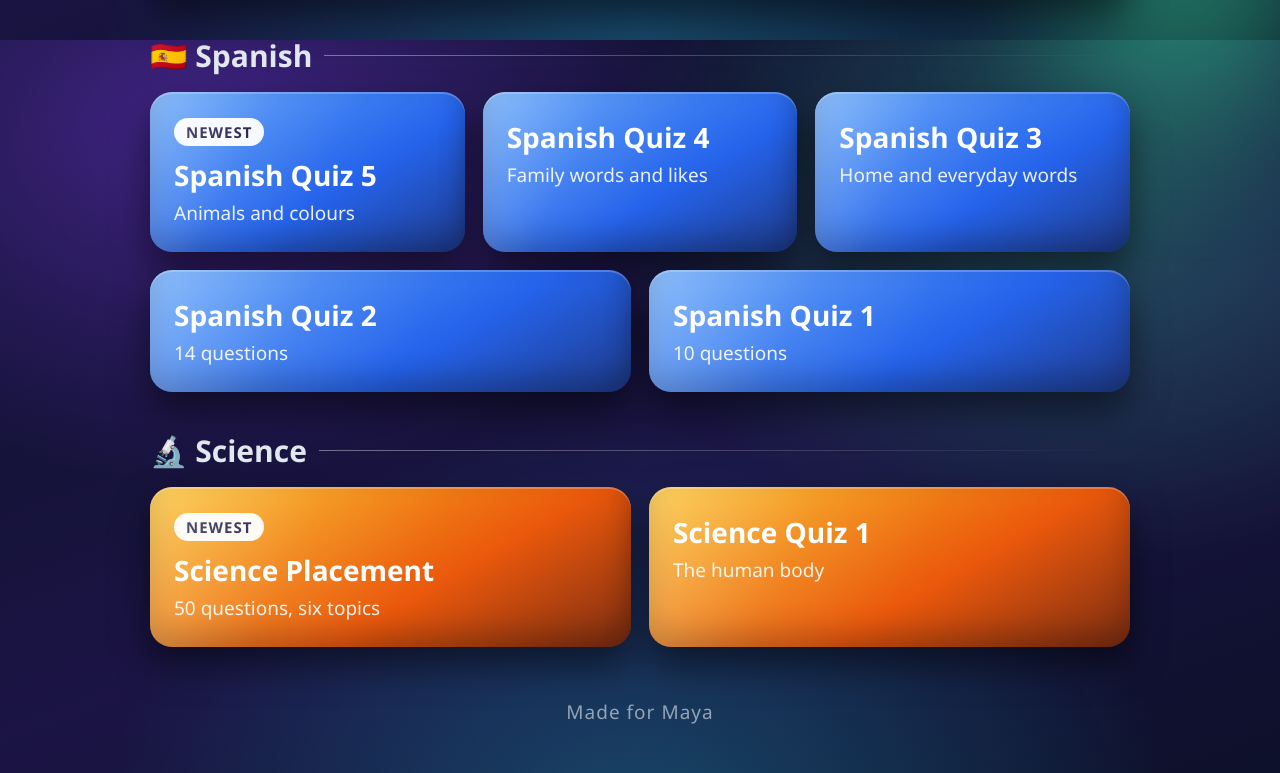
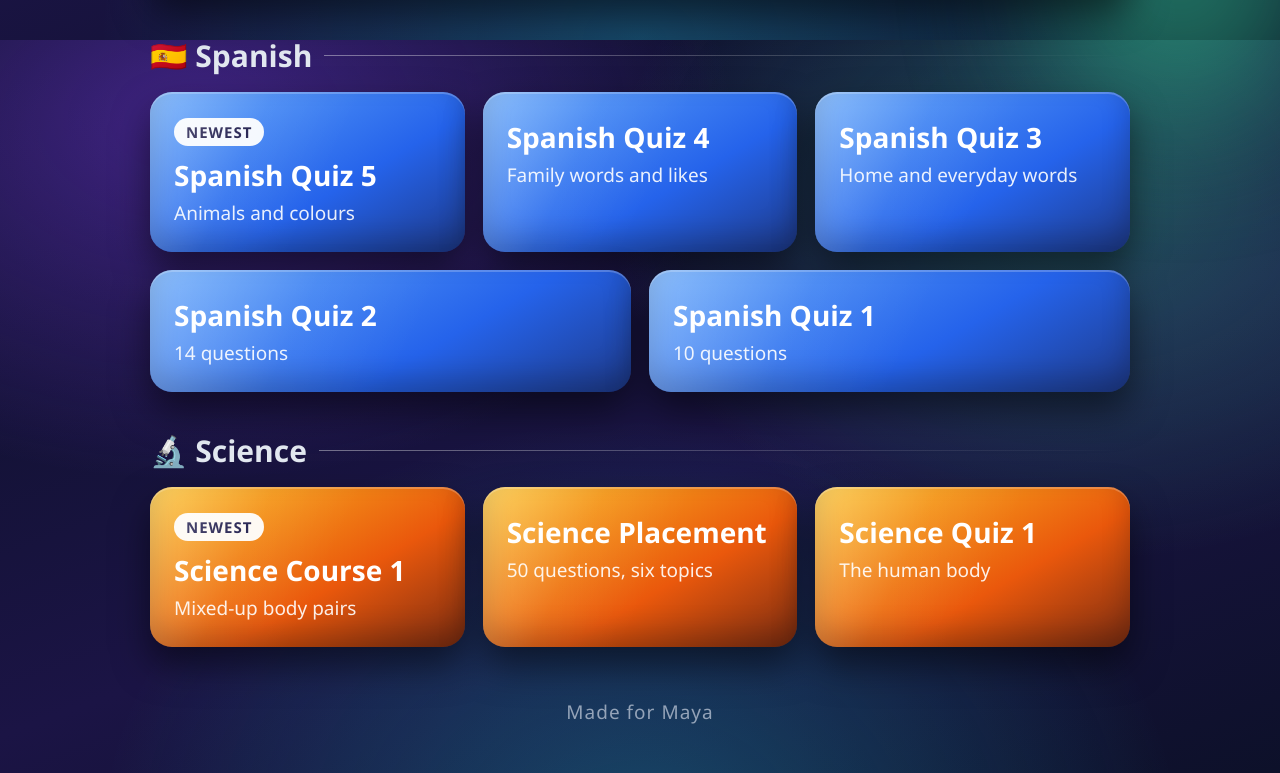
Before and after one commit to zmnakoahmed/zmnakoahmed.github.io, a plain HTML site: page quizzes.html in a window 1280 px wide. Shown: the part 760-1533 px from the top of the page. Drawn offline with Linux system fonts and the light colour scheme.

Commit message:
Add Science Course Lesson 1 to quizzes listing

```diff
--- a/quizzes.html
+++ b/quizzes.html
@@ -110,7 +110,8 @@
 
   <h2>🔬 Science</h2>
   <div class="grid">
-    <a class="quiz science" href="https://zmnakoahmed.github.io/maya-quizzes/science-placement.html"><span class="new">Newest</span><div class="name">Science Placement</div><div class="desc">50 questions, six topics</div></a>
+    <a class="quiz science" href="https://zmnakoahmed.github.io/maya-quizzes/science-course-lesson-1.html"><span class="new">Newest</span><div class="name">Science Course 1</div><div class="desc">Mixed-up body pairs</div></a>
+    <a class="quiz science" href="https://zmnakoahmed.github.io/maya-quizzes/science-placement.html"><div class="name">Science Placement</div><div class="desc">50 questions, six topics</div></a>
     <a class="quiz science" href="https://zmnakoahmed.github.io/maya-quizzes/science1.html"><div class="name">Science Quiz 1</div><div class="desc">The human body</div></a>
   </div>
 
```
